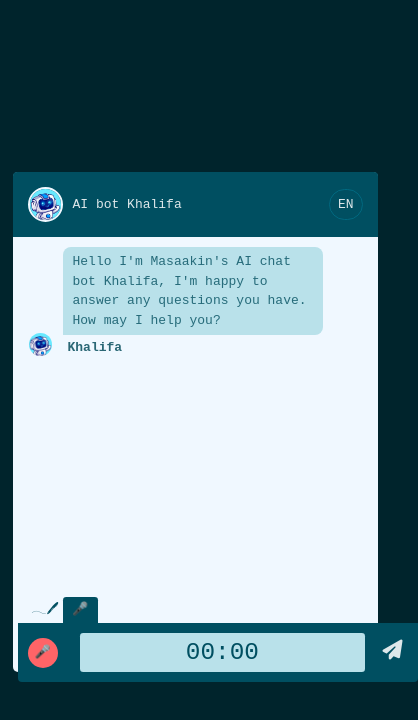
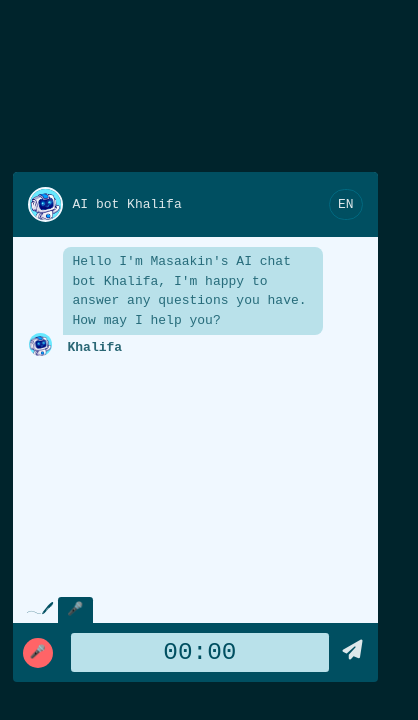
Before and after one commit to MohammedHelal/chat-bot, a React (Vite) app: page / in a window 390 px wide. Both pictures are taken after a click on the button "🎤︎". Shown: the top 720 px of the page, 418 px wide, since content can reach past the window. Built offline with nearby package versions, Linux system fonts and the light colour scheme; no server answers.

Commit message:
fixing message area

```diff
--- a/src/App.css
+++ b/src/App.css
@@ -198,7 +198,7 @@ main {
 
 .recorder {
   margin: 0 auto;
-  width: 400px;
+  width: 100%;
   display: flex;
   align-items: center;
   justify-content: space-between;
@@ -225,6 +225,6 @@ audio {
   }
 
   .message-area {
-    padding: 10px 5px;
+    padding: 10px 0px;
   }
 }
```
